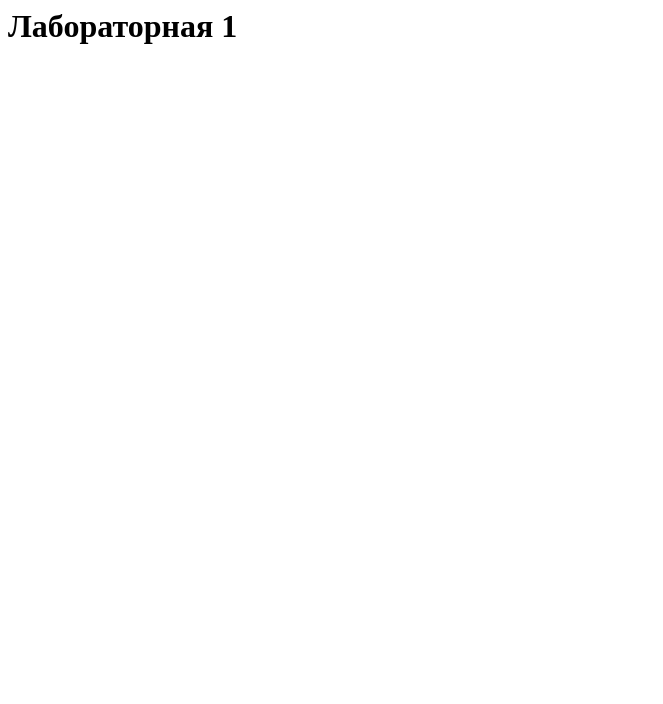
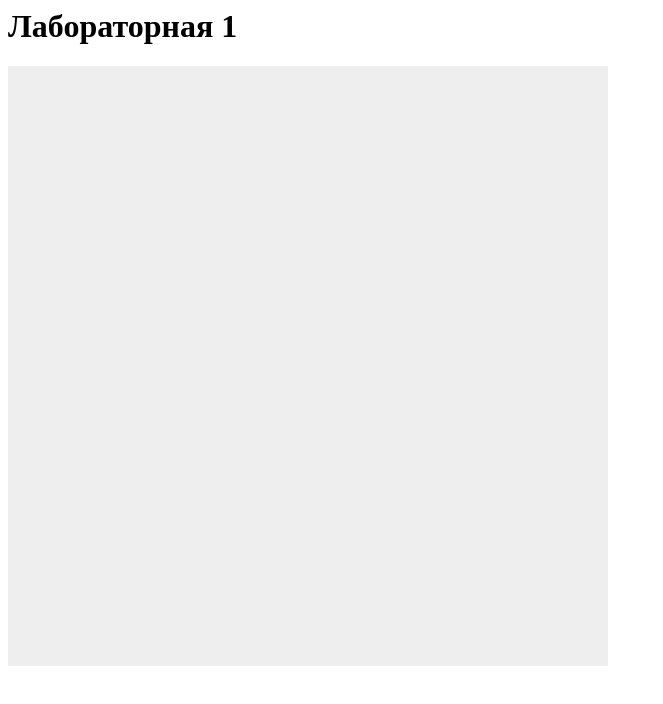
Before and after one commit to anaqxx/mat_model, a plain HTML site: page index.html in a window 1280 px wide. Shown: the whole page, without its empty margins (0-663 px from the left). Drawn offline with Linux system fonts and the light colour scheme.

Commit message:
Update index.html

```diff
--- a/index.html
+++ b/index.html
@@ -1,4 +1,7 @@
 <html>
+  <style>
+  canvas { background: #eee; }
+  </style>
   <body>
     <h1>Лабораторная 1</h1>
     <canvas id="myCanvas" width="600" height="600"></canvas>
```
